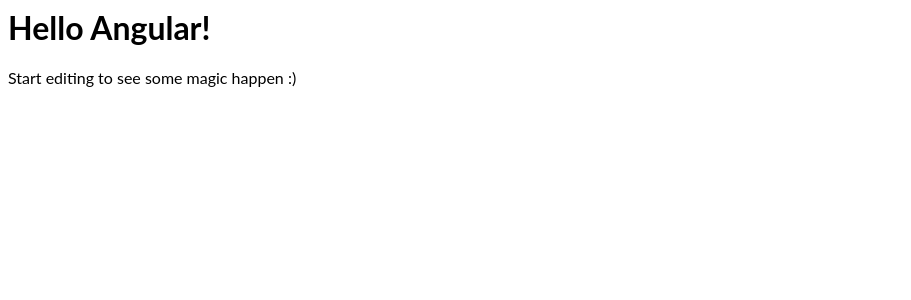
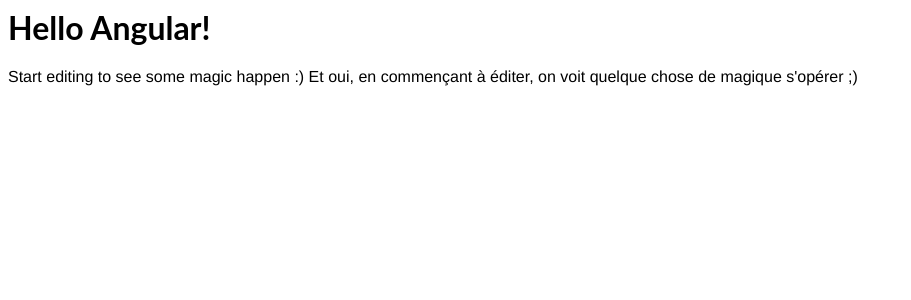
Before and after one commit to vdval/angular-kwcyn2, an Angular app: page / in a window 1280 px wide. Shown: the top 300 px of the page, without its empty margins (0-911 px from the left). Built offline with nearby package versions, Linux system fonts and the light colour scheme.

Commit message:
3 files modified

```diff
--- a/src/app/app.component.css
+++ b/src/app/app.component.css
@@ -1,3 +1,5 @@
 p {
-  font-family: Lato;
+  font-family: 'Franklin Gothic Medium', 'Arial Narrow', Arial, sans-serif;
+
+
 }
--- a/src/app/app.component.html
+++ b/src/app/app.component.html
@@ -1,4 +1,5 @@
 <hello name="{{ name }}"></hello>
 <p>
   Start editing to see some magic happen :)
+  Et oui, en commençant à éditer, on voit quelque chose de magique s'opérer ;)
 </p>
```
Also changed, not shown: src/styles.css (line endings or trailing spaces).
